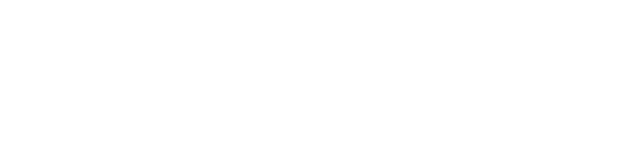
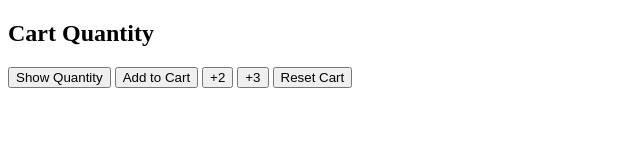
Before and after one commit to kingboatgh/js-playground, a plain HTML site: page 05-cart-quantity.html in a window 1280 px wide. Shown: the whole page, without its empty margins (0-640 px from the left). Drawn offline with Linux system fonts and the light colour scheme.

Commit message:
modify 05-cart-quantity.html

```diff
--- a/05-cart-quantity.html
+++ b/05-cart-quantity.html
@@ -6,32 +6,41 @@
   <title>Variables</title>
 </head>
 <body>
-  <script>
-// variables 1
-let variable1 = 3;
-console.log(variable1);
+  <h2>Cart Quantity</h2>
 
-// calculation
-let calculation = 2 + 2;
-console.log(calculation);
-console.log(calculation + 2);
+  <button onclick="
+  console.log(`Cart Quantity: ${cartQuantity}`);
+  ">Show Quantity</button>
 
-// result
-let result = calculation + 2;
-console.log(result);
-
-// message
-let message = 'hello'
-console.log(message);
-
-// Reassigning a variable value
-variable1 = 5;
-console.log(variable1);
+  <button onclick="
+  cartQuantity = cartQuantity + 1;
+  // same as cartQuantity += 1
+  // same as cartQuantity ++
+  console.log(`Cart Quantity: ${cartQuantity}`);
+  ">Add to Cart</button>
 
 
-// Reassigning a variable value 2
-variable1 = variable1 + 1;
-console.log(variable1);
+  <button onclick="
+  cartQuantity = cartQuantity + 2;
+  // same as cartQuantity += 2
+  console.log(`Cart Quantity: ${cartQuantity}`);
+  ">+2</button>
+
+
+  <button onclick="
+  cartQuantity = cartQuantity + 3;
+  // same as cartQuantity += 3
+  console.log(`Cart Quantity: ${cartQuantity}`);
+  ">+3</button>
+
+  <button onclick="
+  cartQuantity = 0;
+  console.log('Cart was reset');
+  console.log(`Cart Quantity: ${cartQuantity}`);
+  ">Reset Cart </button>
+
+  <script>
+    let cartQuantity = 0;
 
   </script>
 
```
Also changed, not shown: 05-variables.html (+9 -4 lines).
